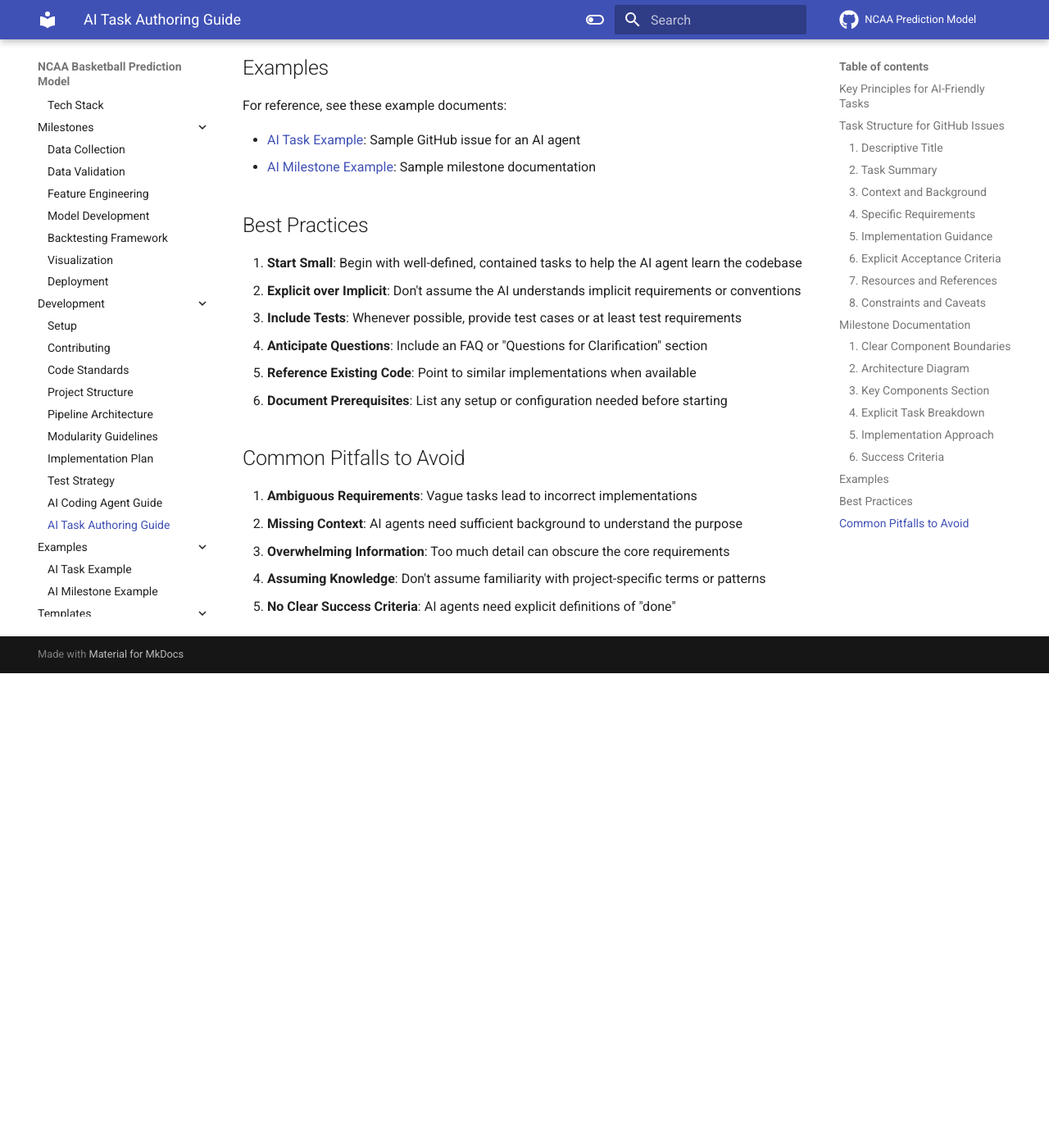
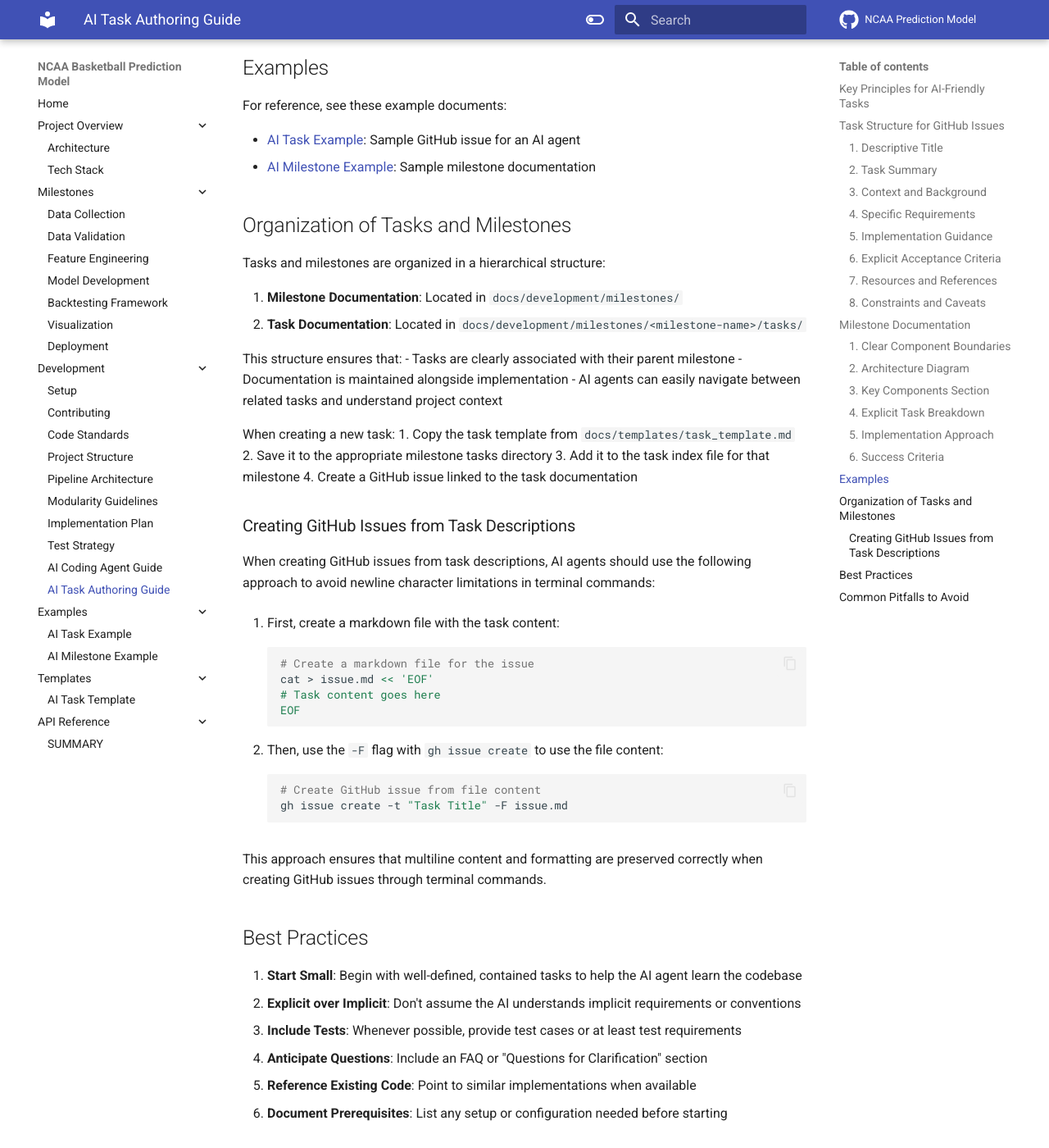
Before and after one commit to tim-mcdonnell/ncaa-prediction-model, an MkDocs documentation site: the page built from docs/development/ai-task-authoring-guide.md, in a window 1280 px wide and 1400 px high, scrolled down 4157 px. Shown: the whole window at 82% size. Built offline with MkDocs 1.6.1 and Material for MkDocs 9.7.7, drawn with Linux system fonts in a browser that asks for light colours; comment, search, counter and statistics services are not loaded; before the commit the page ends 4978 px from its top, so only the background shows below that.

Commit message:
Update documentation paths and references
Refactor documentation structure to improve organization:
- Update milestone and documentation links in README.md
- Modify docs/index.md to reflect new development directory structure
- Update templates documentation to match new file paths
- Enhance task and milestone documentation templates

````diff
--- a/docs/development/ai-task-authoring-guide.md
+++ b/docs/development/ai-task-authoring-guide.md
@@ -196,6 +196,44 @@
 - [AI Task Example](../examples/ai_task_example.md): Sample GitHub issue for an AI agent
 - [AI Milestone Example](../examples/ai_milestone_example.md): Sample milestone documentation
 
+## Organization of Tasks and Milestones
+
+Tasks and milestones are organized in a hierarchical structure:
+
+1. **Milestone Documentation**: Located in `docs/development/milestones/`
+2. **Task Documentation**: Located in `docs/development/milestones/<milestone-name>/tasks/`
+
+This structure ensures that:
+- Tasks are clearly associated with their parent milestone
+- Documentation is maintained alongside implementation
+- AI agents can easily navigate between related tasks and understand project context
+
+When creating a new task:
+1. Copy the task template from `docs/templates/task_template.md`
+2. Save it to the appropriate milestone tasks directory
+3. Add it to the task index file for that milestone
+4. Create a GitHub issue linked to the task documentation
+
+### Creating GitHub Issues from Task Descriptions
+
+When creating GitHub issues from task descriptions, AI agents should use the following approach to avoid newline character limitations in terminal commands:
+
+1. First, create a markdown file with the task content:
+   ```bash
+   # Create a markdown file for the issue
+   cat > issue.md << 'EOF'
+   # Task content goes here
+   EOF
+   ```
+
+2. Then, use the `-F` flag with `gh issue create` to use the file content:
+   ```bash
+   # Create GitHub issue from file content
+   gh issue create -t "Task Title" -F issue.md
+   ```
+
+This approach ensures that multiline content and formatting are preserved correctly when creating GitHub issues through terminal commands.
+
 ## Best Practices
 
 1. **Start Small**: Begin with well-defined, contained tasks to help the AI agent learn the codebase
--- /dev/null
+++ b/docs/development/index.md
@@ -0,0 +1,36 @@
+# Development Documentation
+
+This section contains comprehensive documentation for developers working on the NCAA Basketball Prediction Model. It provides guidelines, architecture information, and detailed development resources.
+
+## Contents
+
+### Planning and Architecture
+- [Project Structure](./project-structure.md) - Overview of directory organization
+- [Pipeline Architecture](./pipeline-architecture.md) - Core data flow design
+- [Modularity Guidelines](./modularity-guidelines.md) - Code organization principles
+- [Implementation Plan](./implementation-plan.md) - Phase-by-phase roadmap
+
+### Development Standards
+- [Code Standards](./code-standards.md) - Coding conventions and style guide
+- [Documentation Strategy](./documentation-strategy.md) - Documentation practices
+- [Test Strategy](./test-strategy.md) - Testing approach and practices
+
+### AI Development Guides
+- [AI Coding Agent Guide](./ai-coding-agent-guide.md) - Guide for AI agents working on the project
+- [AI Task Authoring Guide](./ai-task-authoring-guide.md) - Guide for creating AI-friendly tasks
+
+### Milestones and Tasks
+- [Milestones](./milestones/index.md) - Project milestone documentation
+  - [Milestone 1: Data Collection](./milestones/milestone1-data-collection.md)
+    - [Tasks](./milestones/milestone1/tasks/index.md) - Individual tasks for Milestone 1
+
+## Getting Started with Development
+
+New developers should start by:
+
+1. Reading the [AI Coding Agent Guide](./ai-coding-agent-guide.md) for a high-level overview
+2. Reviewing the [Pipeline Architecture](./pipeline-architecture.md) to understand the system design
+3. Familiarizing themselves with the [Project Structure](./project-structure.md)
+4. Understanding the [Test Strategy](./test-strategy.md) for development workflow
+
+For task-specific work, refer to the individual milestone documentation and task descriptions in the respective directories.
````
Also changed, not shown: README.md (+1 -1 lines), docs/development/ai-coding-agent-guide.md (+34 -0 lines), docs/development/milestones/index.md (added, +41 -0 lines), docs/development/milestones/milestone1-data-collection.md (added, +146 -0 lines), docs/development/milestones/milestone1/tasks/espn_api_research_task.md (added, +84 -0 lines), docs/development/milestones/milestone1/tasks/index.md (added, +27 -0 lines), docs/index.md (+9 -9 lines), docs/templates/index.md (+3 -3 lines), docs/templates/task_template.md (+54 -21 lines), espn_api_research_task.md (added, +84 -0 lines).
